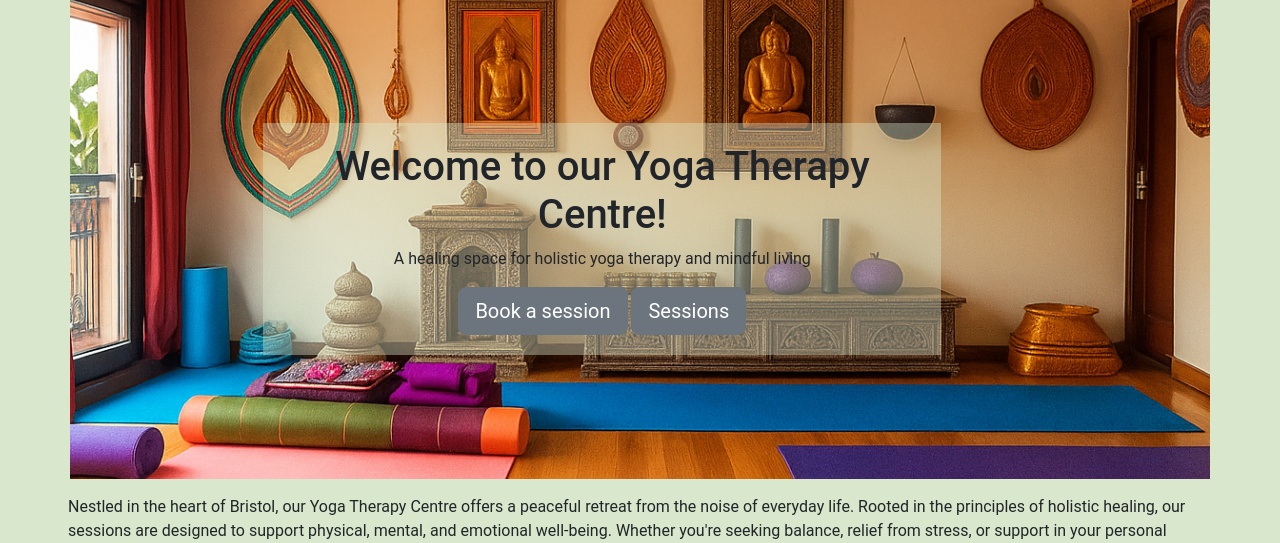
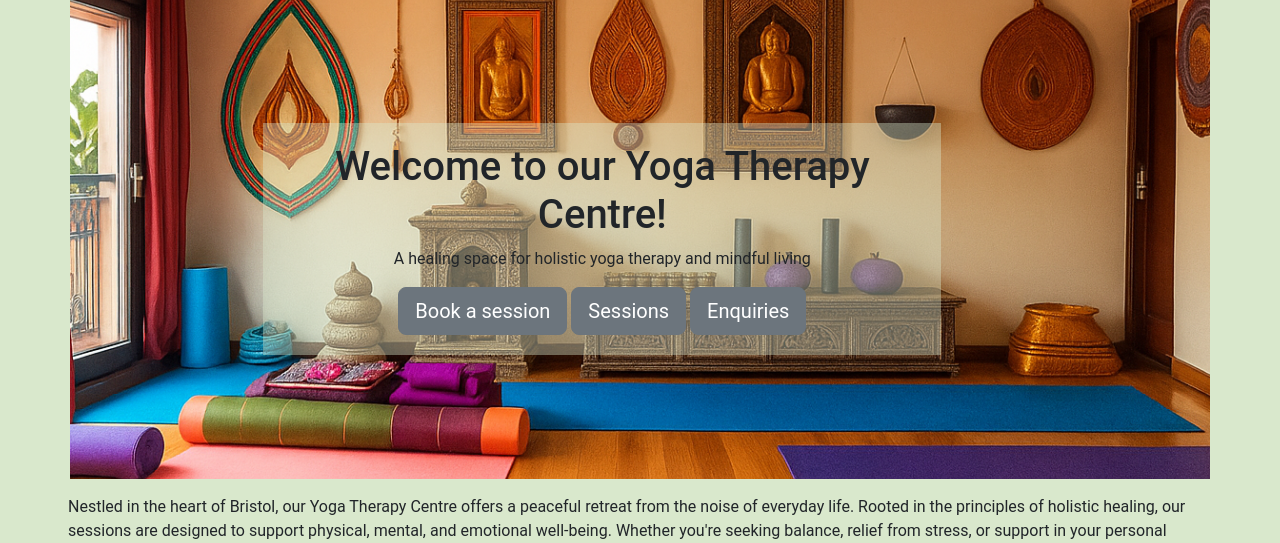
Before and after one commit to LidiaMorejudo/therapycentre, a Django app: page / in a window 1280 px wide; the page is wider, and only the part inside the window is pictured. Shown: the part 73-616 px from the top of that part. Run offline with Django 5.2, Linux system fonts and the light colour scheme; some libraries are stand-ins or nearby versions.

Commit message:
Added link in header of index document for the enquiries page in the inquiries app

```diff
--- a/core/templates/core/index.html
+++ b/core/templates/core/index.html
@@ -11,6 +11,7 @@
       <p>A healing space for holistic yoga therapy and mindful living</p>
       <a href="{% url 'booking' %}" class="btn btn-secondary btn-lg header-btn">Book a session</a>
       <a href="{% url 'sessions' %}" class="btn btn-secondary btn-lg header-btn">Sessions</a>
+      <a href="{% url 'inquiries_form' %}" class="btn btn-secondary btn-lg header-btn">Enquiries</a>
     </div>
   </div>
 </div>
```
